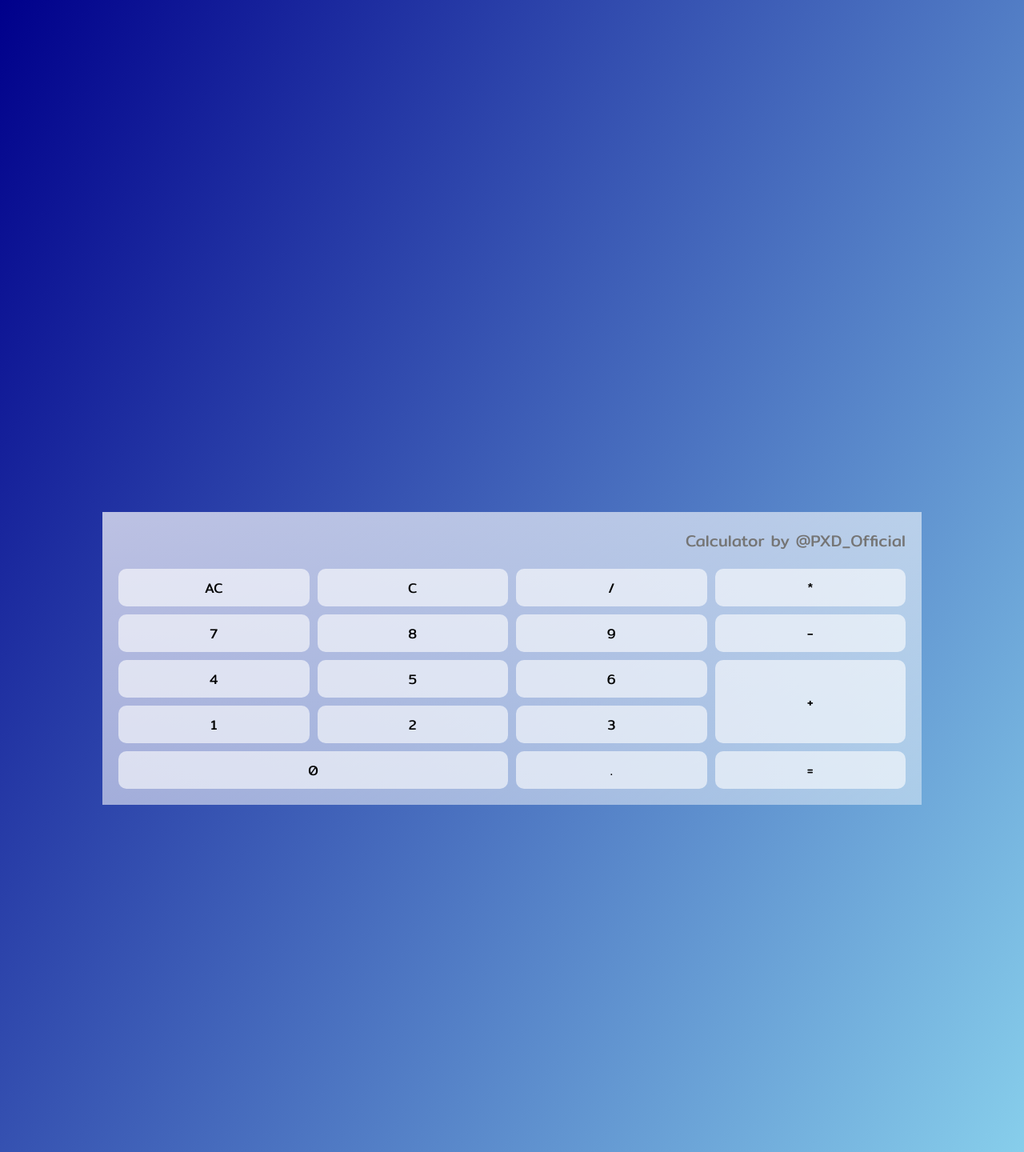
After one commit to realpxd/ProgrammerXD, a PHP site: page /Calculator.html in a window 1280 px wide. The commit adds this page. Shown: the whole page at 80% size. Run offline with PHP 8.4, Linux system fonts and the light colour scheme.

Commit message:
Add files via upload

```diff
--- /dev/null
+++ b/Calculator.html
@@ -0,0 +1,126 @@
+<!DOCTYPE html>
+<html>
+<head>
+<title>The Calculator</title>
+<!-- Meta tags -->
+<meta name="viewport" content="width=device-width, initial-scale=1, maximum-scale=1" />
+<meta name="keywords" content="Calculator Ui, Calculator, UI, Naman, Saini, NamanSaini, Naman Saini, ProgrammerXD, programmarxd, Programmer XD, resume, personal, card, cards, portfolio" />
+<meta name="author" content="ProgrammerXD / Naman Saini" />
+<meta name="title" content="The Calculator" />
+<meta name="description" content="Simple Calculator by Naman Saini/ProgrammerXD" />
+<meta property="og:image" content="https://telegra.ph/file/863a2916b4699faed3271.png" />
+<meta property="og:title" content="The Calculator" />
+<meta property="og:url" content="https://www.programmerxd.codes/Calculator.html" />
+<meta property="og:type" content="website" />
+<meta property="og:description" content="Simple Calculator by Naman Saini/ProgrammerXD" />
+<meta property="og:locale" content="en_US" />
+<meta property="og:site_name" content="ProgrammerXD.codes/Calculator.html" />
+<meta name="twitter:title" content="The Calculator" />
+<meta name="twitter:description" content="Simple Calculator by Naman Saini/ProgrammerXD" />
+<meta name="twitter:url" content="https://www.programmerxd.codes/Calculator.html" />
+<meta name="twitter:image" content="https://telegra.ph/file/863a2916b4699faed3271.png" />
+<meta id="theme" name="theme-color" content="darkblue" />
+<meta name = "revised" content = "ProgrammerXD, 20/6/2022" />
+<style type="text/css">
+@import url('https://fonts.googleapis.com/css2?family=Mitr&display=swap');
+*{
+  margin:0px;
+  padding:0px;
+  box-sizing:border-box;
+  font-family: 'Mitr', sans-serif;
+  User-select:none;
+}
+body{
+  width:100%;
+  height:100vh;
+  background-image: linear-gradient(120deg, darkblue 0%, skyblue 100%);
+  overflow:hidden;
+}
+.container{
+  background-image:linear-gradient(to bottom right,#FFFFFFB3,#FFFFFF6B);
+  padding:20px;
+  margin:50% 10%;
+}
+.container input{
+  margin-bottom:20px;
+  width:100%;
+  background-color:transparent;
+  border:none;
+  text-align:right;
+  font-size:20px;
+}
+.btns{
+  display:grid;
+  grid-template-columns:1fr 1fr 1fr 1fr;
+  gap:10px;
+}
+.btn{
+  background-color:#FFFFFF99;
+  border:none;
+  padding:10px;
+  font-size:17px;
+  outline:none;
+  Border-radius:10px;
+}
+.btn:active{
+      background-image: linear-gradient(120deg, skyblue 0%, lightblue 100%);
+}
+.btn:nth-child(12){
+  grid-row-start:3;
+  grid-row-end:5;
+  grid-column-start:4;
+  grid-column-end:5;
+
+}
+.btn:nth-child(16){
+  grid-column-start:1;
+  grid-column-end:3;
+  grid-row-start:5;
+  grid-row-end:6;
+}
+</style>
+</head>
+<body>
+<div class="container">
+  <input type="text" placeholder="Calculator by @PXD_Official"  disabled>
+  <div class="btns">
+    <button class="btn">AC</button>
+    <button class="btn backspace">C</button>
+    <button class="btn">/</button>
+    <button class="btn">*</button>
+    <button class="btn">7</button>
+    <button class="btn">8</button>
+    <button class="btn">9</button>
+    <button class="btn">-</button>
+    <button class="btn">4</button>
+    <button class="btn">5</button>
+    <button class="btn">6</button>
+    <button class="btn">+</button>
+    <button class="btn">1</button>
+    <button class="btn">2</button>
+    <button class="btn">3</button>
+    <button class="btn">0</button>
+    <button class="btn">.</button>
+    <button class="btn">=</button>
+
+  </div>
+</div>
+<script>
+  let btns=document.querySelectorAll(".btn");
+let input=document.querySelector("input");
+for(elements of btns){
+    elements.addEventListener("click",(e)=>{
+
+       if(e.target.innerHTML=="="){
+           input.value=eval(input.value)
+       }else if(e.target.innerHTML=="AC"){
+           input.value="";
+       }else if(e.target.innerHTML=='C'){
+           input.value=input.value.substring(0,input.value.length-1);
+      }else{ input.value+=e.target.innerHTML.trim();
+       }
+    })
+}
+</script>
+</body>
+</html>
--- a/indexOld.html
+++ b/indexOld.html
@@ -520,7 +520,7 @@ a:hover{
 	      <img src="./assets/img/LandingIcon.png" class="LandingIcon" alt="Queen"><hr>
 	<!-- Greetings -->
 		<div class="data">
-		    <h1 class="h1"> Hello, Mr./Ms. Stalker </h1>
+		    <h1 class="h1"> Hello, Mr./Ms. Stalker 0406025801030709</h1>
 		    <p  class="h5"> I am glad that you visited my webpage.
 		                So, now you can take a tour where you can know more about me Or just listen to musics or play games!! Many more things to come soon... Stay tuned! :)</p>
 		    <a href="Resume.html"><button class="Tour">Take Tour</button></a>
```
Also changed, not shown: Certificates.html (+24 -2 lines), index.html (+87 -22 lines), main.css (+174 -10 lines), main.js (+70 -6 lines), README.md, 1 other file.
